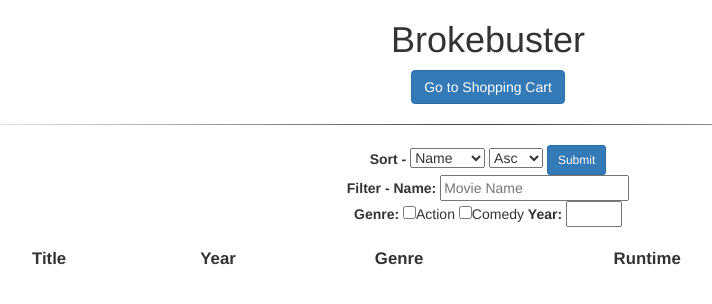
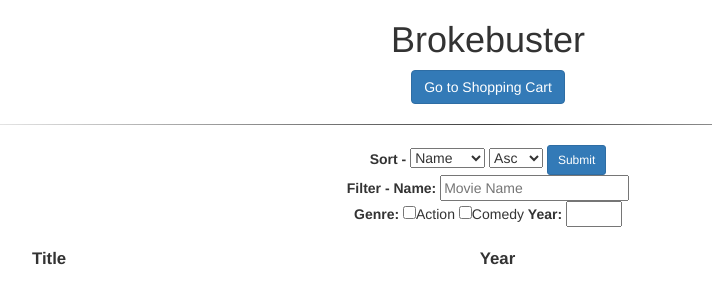
Before and after one commit to jawws88/cst336-team-project, a PHP site: page /?addToCart=1 in a window 1280 px wide. Shown: the top 304 px of the page, without its empty margins (152-864 px from the left). Run offline with PHP 8.4, Linux system fonts and the light colour scheme; data that the repository does not hold is empty.

Commit message:
removed style

```diff
--- a/TeamProject/index.php
+++ b/TeamProject/index.php
@@ -161,8 +161,6 @@
                 <thead>
                 <th>Title </th>
      	        <th>Year </th>
-             	<th>Genre </th>
-             	<th>Runtime </th>
              	</thead>
                 </tr>";
                     foreach($dbArray as $result) {
@@ -170,8 +168,8 @@
                     echo "<strong><td class='movielist'><a href=\"info.php? title=".$result['title']. "&id=" .$result['movieID']."&yearReleased=".
                           $result['yearReleased']."&genre=".$result['genre']."&runtime=".$result['runtime']."\">" . $result['title'] ."</a></td></strong>";
                     echo "<td>".$result['yearReleased']."</td>";
-                    echo "<td>".$result['genre']."</td>";
-                    echo "<td>".$result['runtime']." min</td>";
+                    //echo "<td>".$result['genre']."</td>";
+                    //echo "<td>".$result['runtime']." min</td>";
                     echo '<td><form><button class="btn btn-info btn-sm" name="addToCart" value="'.$result['title'].'">Add to Cart</button></form></td>';
                     }
 
--- a/TeamProject/info.php
+++ b/TeamProject/info.php
@@ -22,9 +22,6 @@
             <h3>Year Released: <?php echo $_GET['yearReleased']; ?></h3>
             <h3>Genre: <?php echo $_GET['genre']; ?></h3>
             <h3>Runtime: <?php echo $_GET['runtime']; ?> minutes</h3>
-            <h3>Director: </h3>
-            <h3>Actor: </h3>
-            <h3>Cast: </h3>
 
 
 
```
